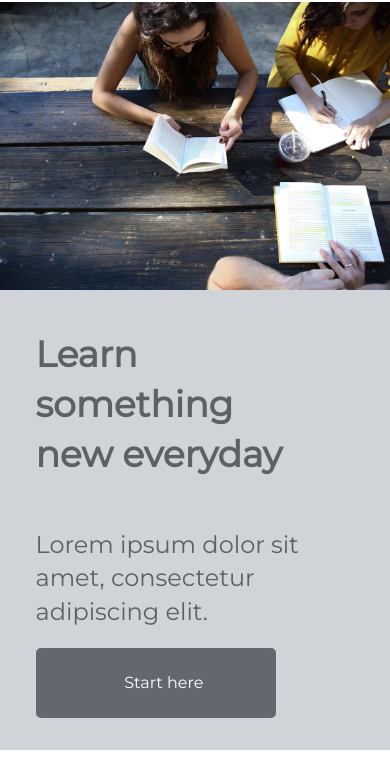
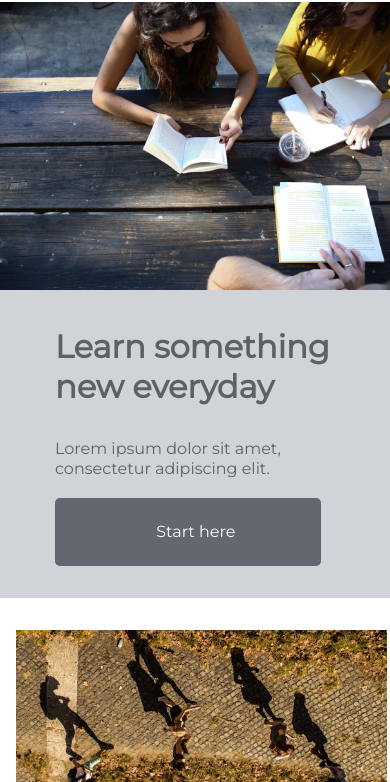
Before and after one commit to richbrant/capstone, a plain HTML site: page index.html in a window 390 px wide. Shown: the part 62-844 px from the top of the page. Drawn offline with Linux system fonts and the light colour scheme.

Commit message:
few finer points need changed but finalised

```diff
--- a/resources/css/style.css
+++ b/resources/css/style.css
@@ -1,7 +1,7 @@
 body{
 font-family: 'Montserrat', sans-serif;
 color: rgb(92 97 99);
-line-height: 1.4;
+line-height: 1.25;
 }
 
 a{
@@ -45,13 +45,13 @@ header a{
 
 
 
-@media only screen and (min-width: 875px) {
+@media only screen and (min-width: 768px) {
   .mobileheader{
     display: none;
   }
 }
 
-@media only screen and (max-width: 875px){
+@media only screen and (max-width: 768px){
   .headercontainer{
     display: none;
   }
@@ -80,6 +80,7 @@ header a{
   display: flex;
   align-items: center;
   background-color: rgb(208 211 216);
+  width: 100%;
 }
 
 .img{
@@ -88,11 +89,11 @@ header a{
 }
 
 .learn .text{
-  width: 40%;
+  width: 32%;
 }
 
 .learntext{
-  width: 80%;
+  width: 100%;
   padding-left: 1rem;
 }
 
@@ -101,13 +102,13 @@ img {
 }
 
 .learn h1{
-  font-size: 2.25rem;
+  font-size: 2.13rem;
   font-weight: bold;
   padding-bottom: 1rem;
 }
 
 .learn p{
-  font-size: 1.5rem;
+  font-size: 1.13rem;
   padding: 1rem 0rem 2rem 0rem;
 }
 
@@ -132,14 +133,10 @@ img {
   text-decoration: none;
 }
 
-@media only screen and (max-width: 875px){
+@media only screen and (max-width: 768px){
   .learn{
     display: flex;
     flex-direction: column;
-  }
-
-  .text{
-    width: 100%;
   }
 
   .img{
@@ -149,12 +146,17 @@ img {
 
   .learn .text{
     padding: 2rem 1rem 2rem 1rem;
-    width: 90%;
+    width: 80%;
   }
 
-  .learntext p{
-    padding-top: 2rem;
+  .learn p{
+    padding-top: 1rem;
     padding-bottom: 1.2rem;
+    font-size:1rem;
+  }
+
+  .learn h1{
+    font-size: 2rem;
   }
 
 }
@@ -229,13 +231,13 @@ img {
   background-color: rgb(208 211 216);
 }
 
-@media only screen and (min-width: 875px) {
+@media only screen and (min-width: 768px) {
   .mobilepic{
     display: none;
   }
 }
 
-@media only screen and (max-width: 875px){
+@media only screen and (max-width: 768px){
 
   .info .img{
     display: none;
@@ -310,13 +312,13 @@ img {
   justify-content: center;
 }
 
-@media only screen and (min-width: 875px) {
+@media only screen and (min-width: 768px) {
   .mobiletitles{
     display: none;
   }
 }
 
-@media only screen and (max-width: 875px){
+@media only screen and (max-width: 768px){
   .line{
     display: none;
   }
@@ -330,6 +332,8 @@ img {
   .mobiletitles{
     display: flex;
     flex-direction: column;
+    padding-left: 1rem;
+    padding-right: 1rem;
   }
 
   .mobiletitles a{
@@ -341,6 +345,8 @@ img {
     font-weight: bold;
     text-align: left;
   }
+
+
 }
 
 
@@ -389,7 +395,7 @@ img {
   text-align: left;
 }
 
-@media only screen and (max-width: 875px){
+@media only screen and (max-width: 768px){
   .thesiscontainer h2{
     display: none;
   }
@@ -435,7 +441,7 @@ footer a{
   padding: 0rem 0.5rem;
 }
 
-@media only screen and (max-width: 875px){
+@media only screen and (max-width: 768px){
   ul{
     display: none;
   }
```
Also changed, not shown: index.html (+4 -3 lines).
